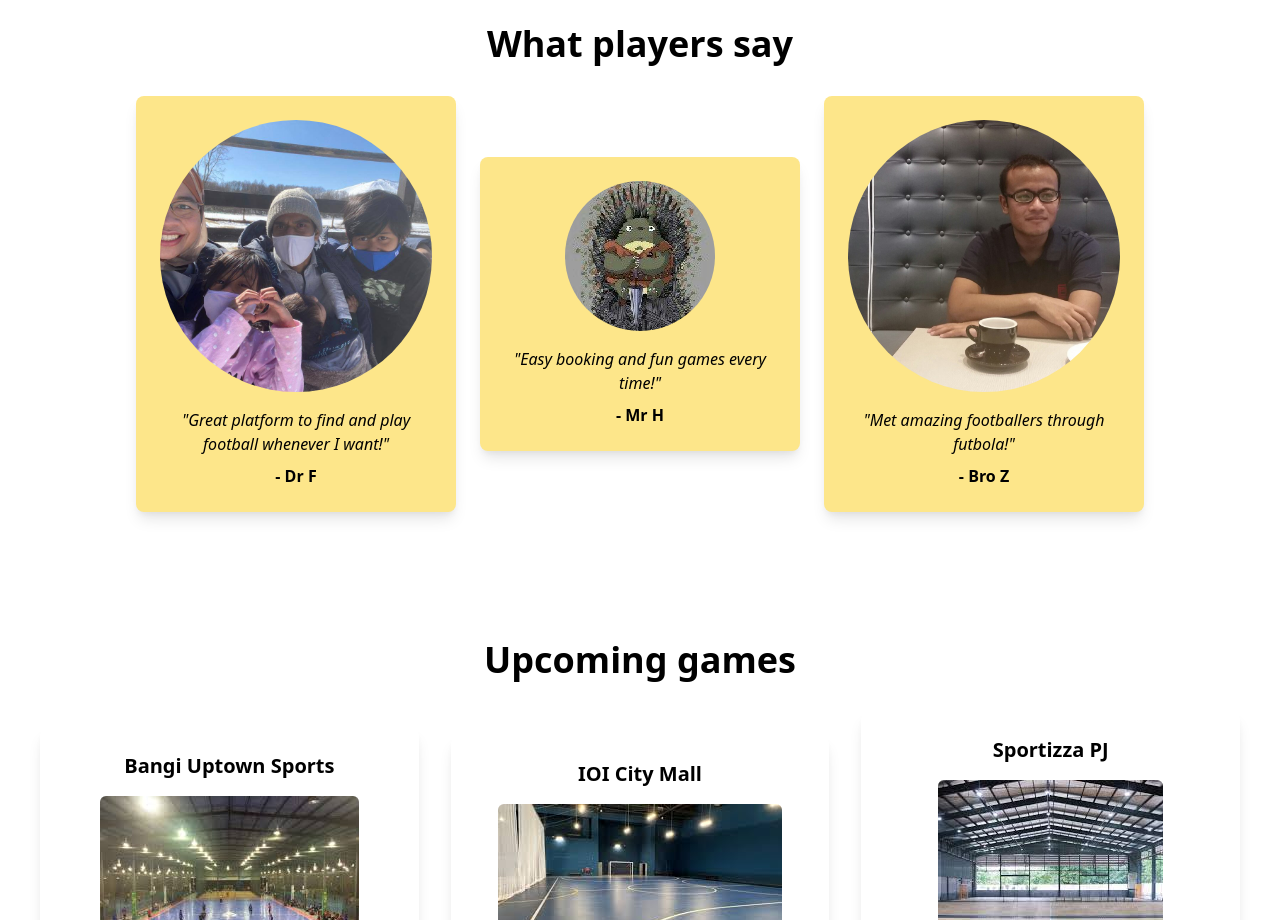
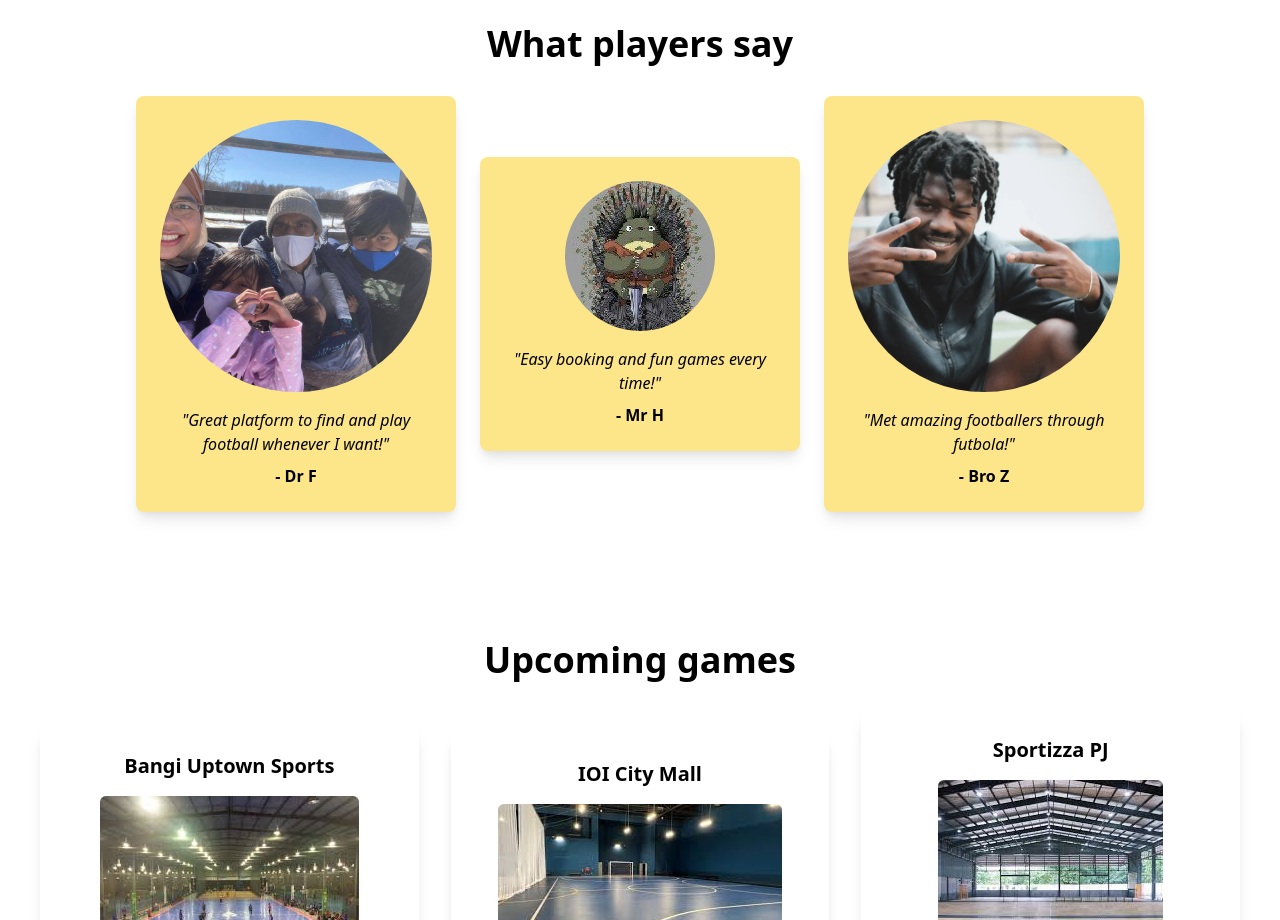
Before and after one commit to fareezedzuan/futbola, a plain HTML site: page index.html in a window 1280 px wide. Shown: the part 1520-2440 px from the top of the page. Drawn offline with nearby package versions, Linux system fonts and the light colour scheme.

Commit message:
Update index.html

```diff
--- a/index.html
+++ b/index.html
@@ -125,7 +125,7 @@
                 <p class="mt-2 font-semibold">- Mr H</p>
             </div>
             <div class="bg-yellow-200 p-6 rounded-lg shadow-lg max-w-xs">
-                <img src="./images/Zam.jpg" class="mx-auto rounded-full" alt="User" />
+                <img src="./images/face.webp" class="mx-auto rounded-full" alt="User" />
                 <p class="mt-4 italic">"Met amazing footballers through futbola!"</p>
                 <p class="mt-2 font-semibold">- Bro Z</p>
             </div>
```
